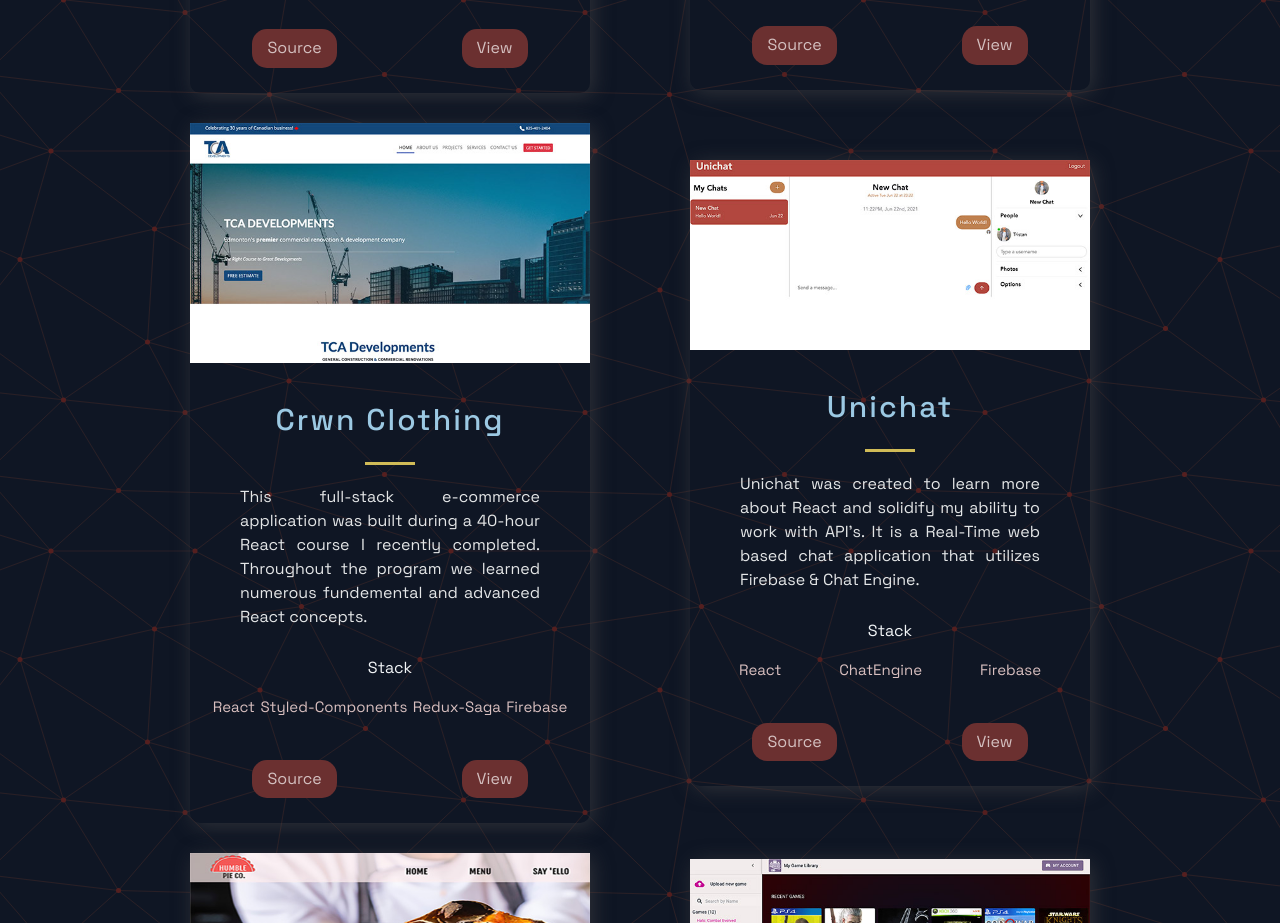
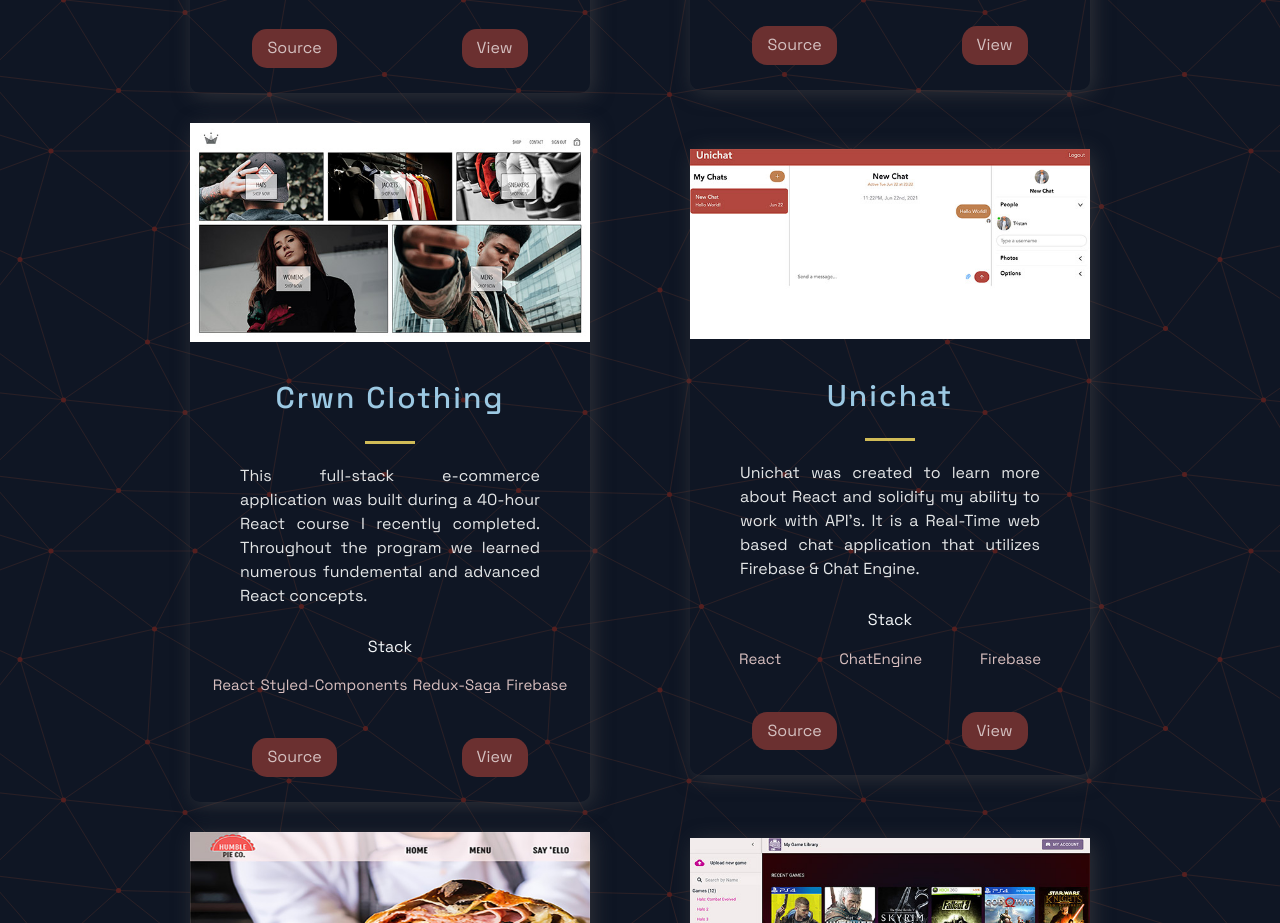
Before and after one commit to IM-Deane/next-js-portfolio, a Next.js app: page /projects in a window 1280 px wide. Shown: the part 840-1763 px from the top of the page. Built offline with nearby package versions, Linux system fonts and the light colour scheme.

Commit message:
Added crwn clothing image

```diff
--- a/src/constants/constants.js
+++ b/src/constants/constants.js
@@ -26,7 +26,7 @@ export const projectData = [
 		title: "Crwn Clothing",
 		description:
 			"This full-stack e-commerce application was built during a 40-hour React course I recently completed. Throughout the program we learned numerous fundemental and advanced React concepts.",
-		image: "/images/projects/tca-developments-thumbnail.jpg",
+		image: "/images/projects/crwn-clothing-thumbnail-630w.jpg",
 		tags: ["React", "Styled-Components", "Redux-Saga", "Firebase"],
 		source: "https://github.com/IM-Deane/crwn-clothing",
 		visit: "https://crwn-clothing-im-deane.herokuapp.com/",
```
